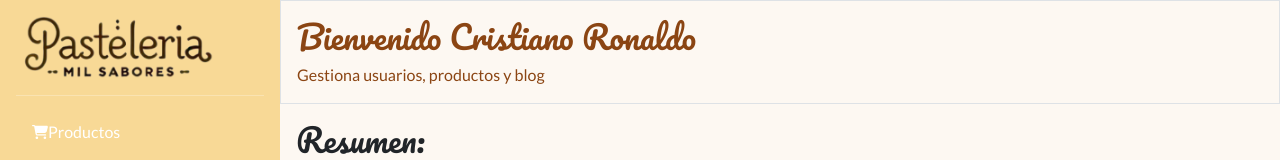
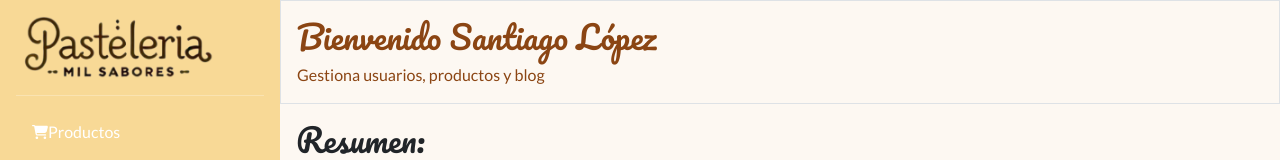
Before and after one commit to dslo07/Pasteleria-Mil-sabores, a React (Vite) app: page /admin in a window 1280 px wide. Shown: the top 160 px of the page. Built offline with nearby package versions, Linux system fonts and the light colour scheme; no server answers.

Commit message:
otro nobre de  admin

```diff
--- a/src/pages/Admin/DashBoard.jsx
+++ b/src/pages/Admin/DashBoard.jsx
@@ -2,7 +2,7 @@ import React from "react";
 import { Outlet } from "react-router-dom";
 import SideBar from "../../components/AdminCompo/SideBar";
 const DashBoard = () =>{
-  const userName = "Cristiano Ronaldo"
+  const userName = "Santiago López"
   return(
     <main className="d-flex vh-100">
       <SideBar />
```
